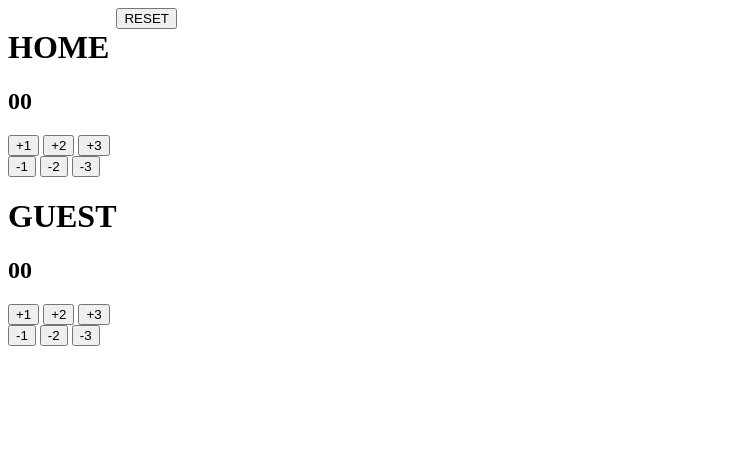
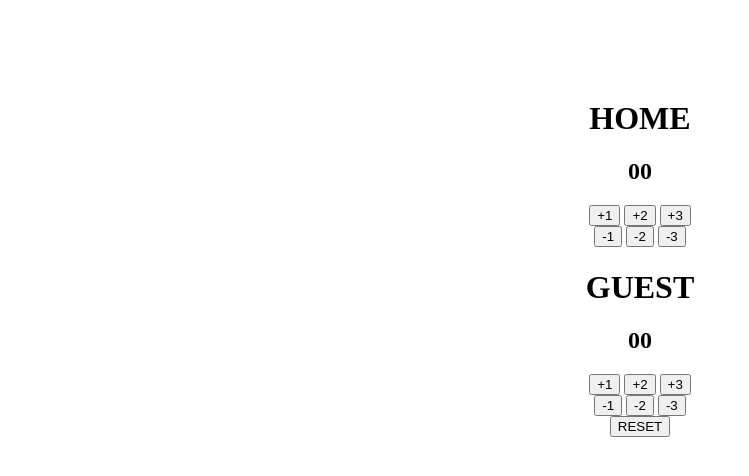
Before and after one commit to LuisCabantac/digital-scorecard, a plain HTML site: page index.html in a window 1280 px wide. Shown: the whole page, without its empty margins (0-749 px from the left). Drawn offline with Linux system fonts and the light colour scheme.

Commit message:
CSS: Set the body's margin and aligned the text to center

```diff
--- a/styles/styles.css
+++ b/styles/styles.css
@@ -5,6 +5,7 @@
 
 @import url('https://fonts.googleapis.com/css2?family=Roboto:ital,wght@0,100;0,300;0,400;0,500;0,700;0,900;1,100;1,300;1,400;1,500;1,700;1,900&display=swap');
 
-.container {
-    display: flex;
+body {
+    margin: 100px;
+    text-align: center;
 }
```
